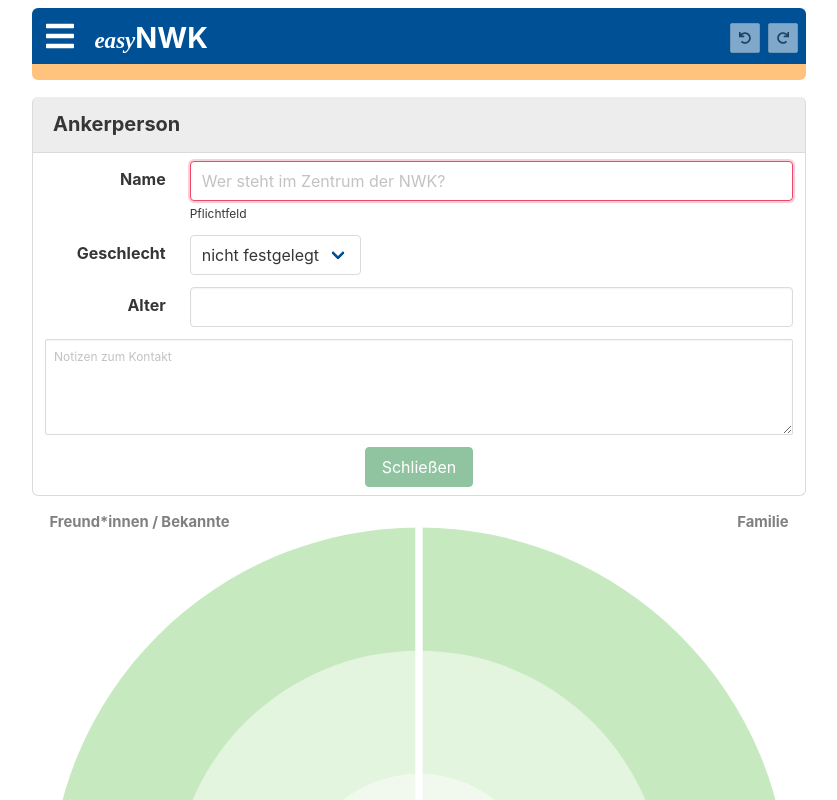
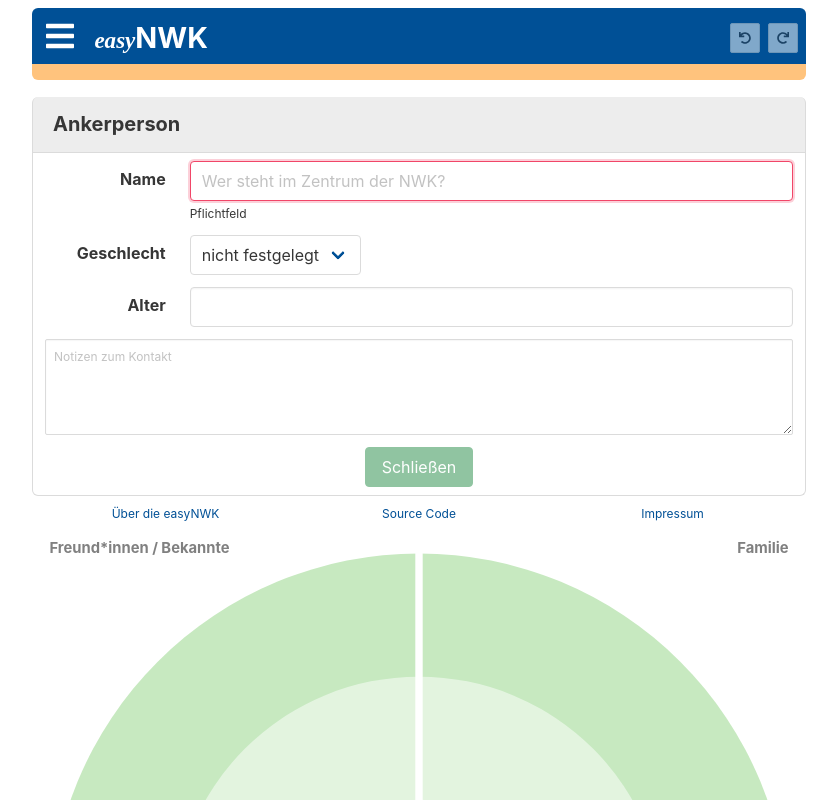
Before and after one commit to fhstp/easynwk-web, a Vue app: page /#/ in a window 1280 px wide. Shown: the top 800 px of the page, without its empty margins (221-1058 px from the left). Built offline with nearby package versions, Linux system fonts and the light colour scheme.

Commit message:
footer below forms w/ about, source, imprint (experimental)

```diff
--- a/src/views/Home.vue
+++ b/src/views/Home.vue
@@ -22,9 +22,11 @@
             <AlteriPanel v-if="!egoEditMode" />
             <StatisticsPanel v-if="$store.state.view.statistics" />
           </div>
-          <!-- TODO <div>
-            Über die easyNWK &nbsp; &nbsp; &nbsp; Impressum
-        </div> -->
+          <div class="footer">
+            <a href="http://www.easynwk.com/">Über die easyNWK</a>
+            <a href="https://github.com/fhstp/easynwk-web">Source Code</a>
+            <a href="http://www.easynwk.com/impressum/">Impressum</a>
+          </div>
         </div>
       </div>
       <div id="chart">
@@ -169,6 +171,18 @@ export default defineComponent({
 }
 */
 
+.footer {
+  margin-top: 0.5rem;
+  display: flex;
+  padding: 0 1%;
+  font-size: 75%;
+}
+.footer a {
+  flex: 1;
+  margin: 0 1%;
+  text-align: center;
+}
+
 @media (min-width: 168vh) {
   #main {
     width: 70vmin;
```
